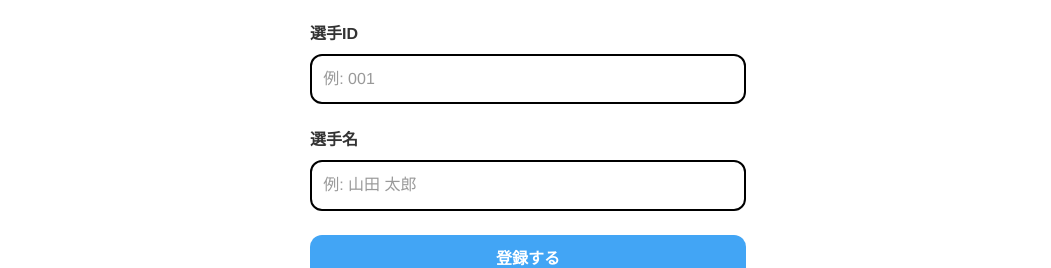
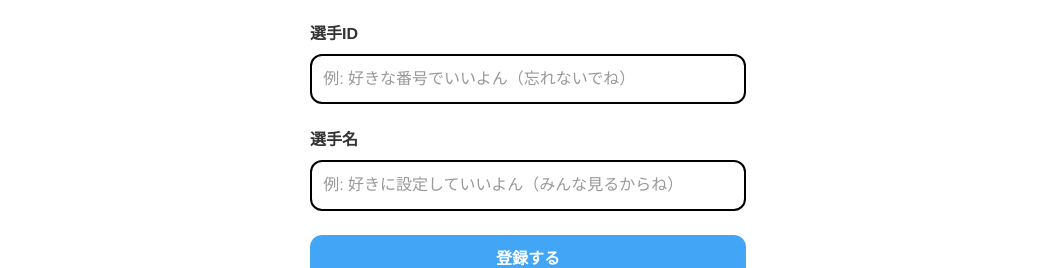
Before and after one commit to kabuto-kohei/rl-result-app, a Next.js app: page /recoder/register in a window 1280 px wide. Shown: the part 269-537 px from the top of the page, without its empty margins (112-1163 px from the left). Built offline with nearby package versions, Linux system fonts and the light colour scheme; no server answers; the database is empty.

Commit message:
fix: registerの一部表記修正

```diff
--- a/src/app/recoder/register/page.tsx
+++ b/src/app/recoder/register/page.tsx
@@ -139,7 +139,7 @@ export default function RecoderRegisterPage() {
           type="text"
           value={playerId}
           onChange={(e) => setPlayerId(e.target.value)}
-          placeholder="例: 001"
+          placeholder="例: 好きな番号でいいよん（忘れないでね）"
         />
       </div>
 
@@ -150,7 +150,7 @@ export default function RecoderRegisterPage() {
           type="text"
           value={playerName}
           onChange={(e) => setPlayerName(e.target.value)}
-          placeholder="例: 山田 太郎"
+          placeholder="例: 好きに設定していいよん（みんな見るからね）"
         />
       </div>
 
```
